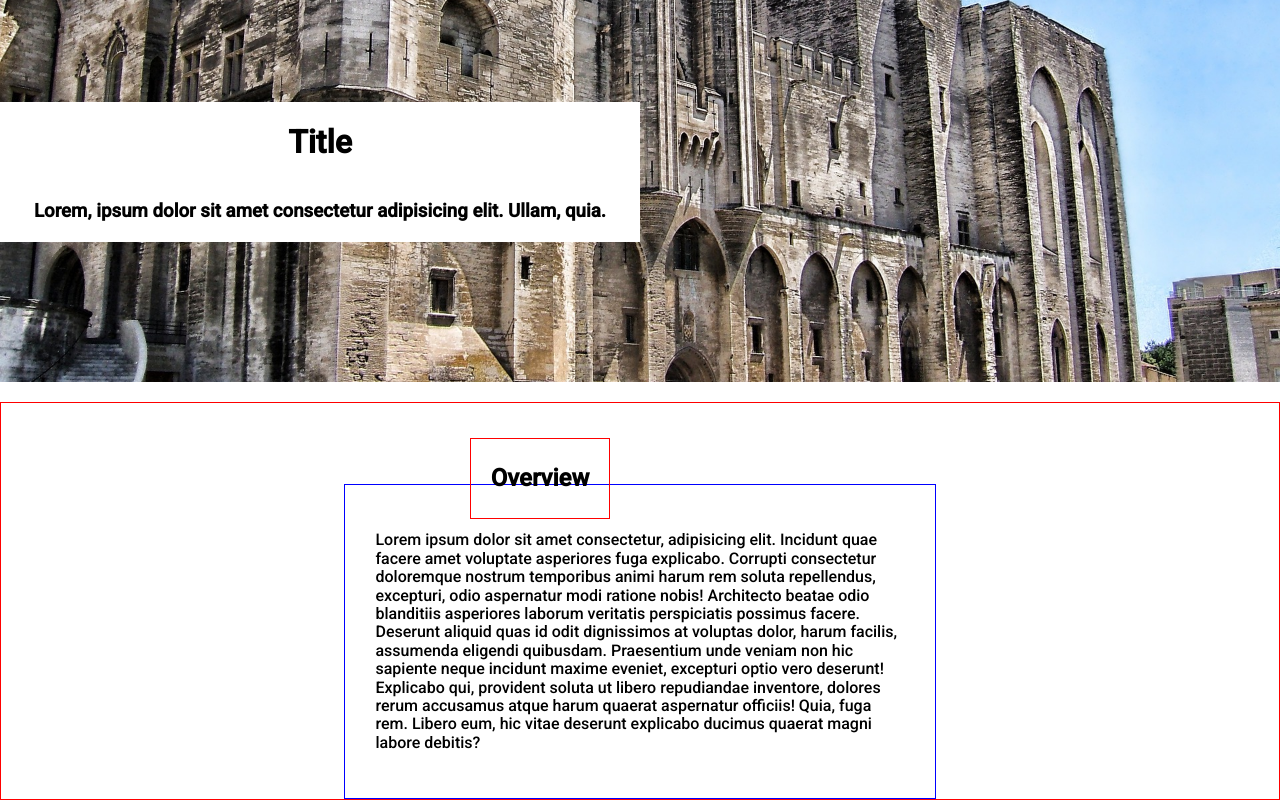
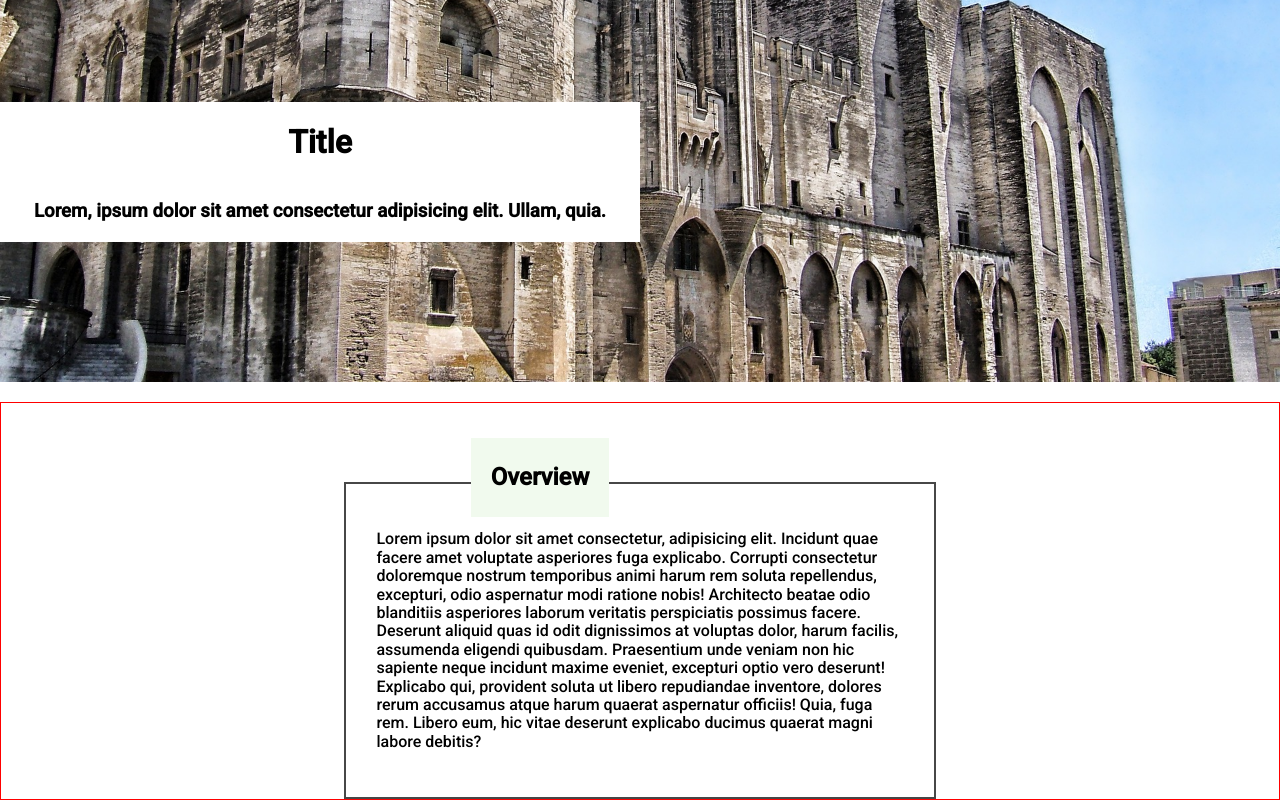
Before and after one commit to AndreaPrati98/Polimi--Hypermedia---project, a Nuxt app: page /festival-intro in a window 1280 px wide. Shown: the part 223-1023 px from the top of the page. Built offline with nearby package versions, Linux system fonts and the light colour scheme.

Commit message:
small change to descriptive-component

```diff
--- a/components/descriptive-component.vue
+++ b/components/descriptive-component.vue
@@ -33,14 +33,16 @@ export default {
         position: relative;
         top: 35px;
         right: 100px;
-        border: 1px solid red;
+        border: 3px solid var(--palette-green-dark);
         padding: 6px 20px;
+        background-color: var(--palette-green);
     }
 
     .overview-paragraph {
         max-width: 65ch;
         padding: 30px;
-        border: 1px solid blue;
+        border: 2px solid #474747;
+
     }
 
 </style>
```
